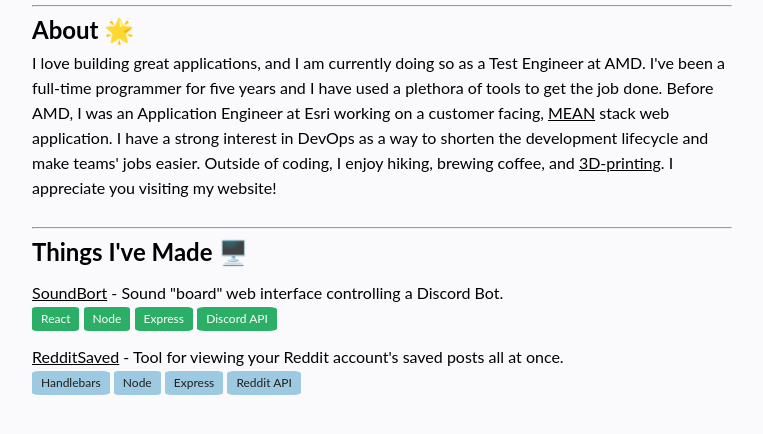
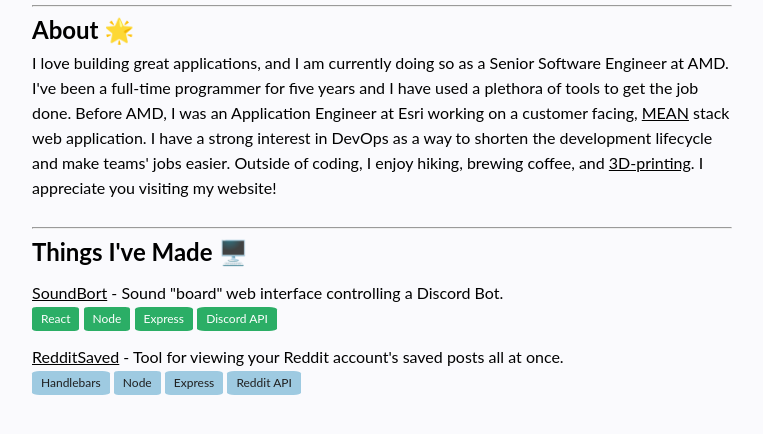
Before and after one commit to collinco/collinco.github.io, a plain HTML site: page index.html in a window 1280 px wide. Shown: the part 418-852 px from the top of the page, without its empty margins (258-1021 px from the left). Drawn offline with Linux system fonts and the light colour scheme.

Commit message:
Update index.html
Update AMD role

```diff
--- a/index.html
+++ b/index.html
@@ -39,7 +39,7 @@
         <h2 style="margin: 0 0 5px 0;">About 🌟</h2>
         <div>
             <div class="text-block">
-                I love building great applications, and I am currently doing so as a Test Engineer at AMD. I've been a full-time programmer for five years and I have used a plethora of tools to get the job done. Before AMD, I was an Application Engineer at Esri working on a customer facing, <a href="https://en.wikipedia.org/wiki/MEAN_(solution_stack)" target="_blank">MEAN</a> stack web application. I have a strong interest in DevOps as a way to shorten the development lifecycle and make teams' jobs easier. Outside of coding, I enjoy hiking, brewing coffee, and <a href="https://www.thingiverse.com/misread/favorites" target="_blank">3D-printing</a>. I appreciate you visiting my website!
+                I love building great applications, and I am currently doing so as a Senior Software Engineer at AMD. I've been a full-time programmer for five years and I have used a plethora of tools to get the job done. Before AMD, I was an Application Engineer at Esri working on a customer facing, <a href="https://en.wikipedia.org/wiki/MEAN_(solution_stack)" target="_blank">MEAN</a> stack web application. I have a strong interest in DevOps as a way to shorten the development lifecycle and make teams' jobs easier. Outside of coding, I enjoy hiking, brewing coffee, and <a href="https://www.thingiverse.com/misread/favorites" target="_blank">3D-printing</a>. I appreciate you visiting my website!
             </div>
             <br>
         </div>
```
